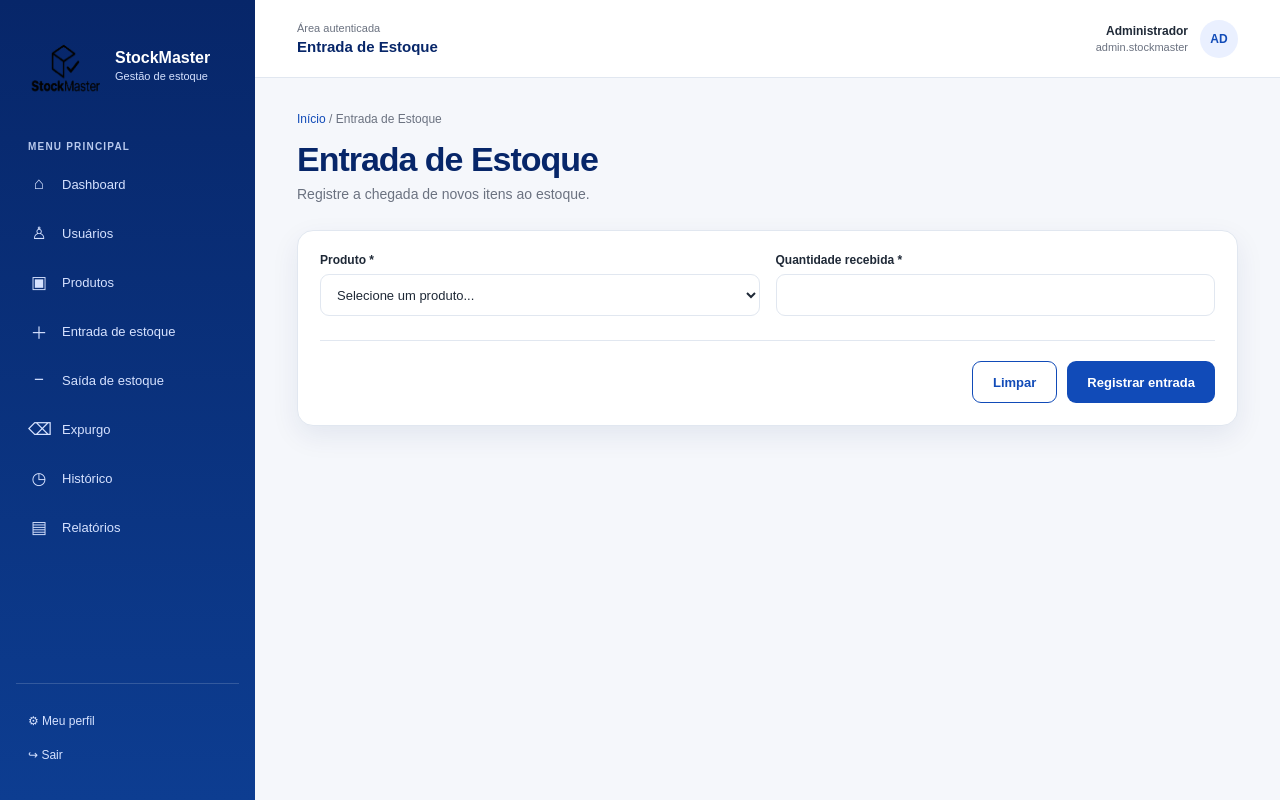
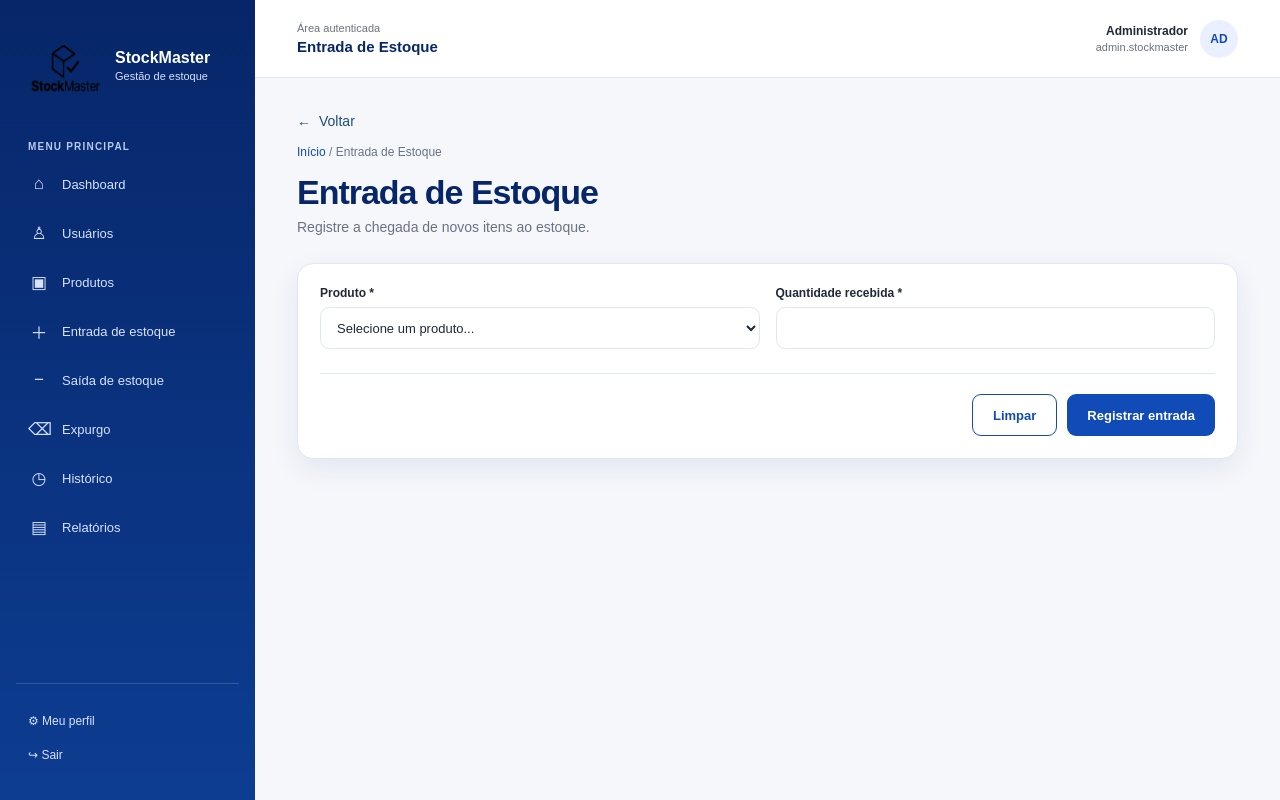
Before and after one commit to emiliasantoss2007-hub/Stock-Master, a website: page views/html/entrada_estoque.html in a window 1280 px wide. Drawn offline with Linux system fonts and the light colour scheme.

Commit message:
Implementa interface de entrada de estoque RF-12

```diff
--- a/views/css/entrada_estoque.css
+++ b/views/css/entrada_estoque.css
@@ -91,3 +91,28 @@
     .nome-da-secao { flex-direction: column; align-items: stretch; }
     .acoes-pagina { flex-direction: column; }
 }
+
+
+/* Link de retorno da tela de entrada de estoque */
+.product-back-link {
+    display: inline-flex;
+    align-items: center;
+    gap: 8px;
+    margin-bottom: 16px;
+    color: #1F4E79;
+    font-size: 14px;
+    font-weight: 500;
+    text-decoration: none;
+    transition: color 0.2s ease;
+}
+
+.product-back-link:hover {
+    color: #163A5A;
+    text-decoration: underline;
+}
+
+.product-back-link:focus-visible {
+    outline: 2px solid #1F4E79;
+    outline-offset: 4px;
+    border-radius: 2px;
+}
--- a/views/html/entrada_estoque.html
+++ b/views/html/entrada_estoque.html
@@ -68,6 +68,16 @@
 
             <section class="content">
 
+
+<!-- LINK: voltar para a página anterior -->
+<div class="product-back-container">
+    <a href="dashboard_adm.html" id="voltarLink" class="product-back-link">
+        <span aria-hidden="true">←</span>
+        Voltar
+    </a>
+</div>
+
+
                 <div class="breadcrumb">
                     <a href="dashboard_adm.html" id="breadcrumbLink">Início</a> /
                     <span>Entrada de Estoque</span>
--- a/views/js/entrada_estoque.js
+++ b/views/js/entrada_estoque.js
@@ -6,6 +6,14 @@ document.addEventListener("DOMContentLoaded", () => {
 
     const params = new URLSearchParams(window.location.search);
     const origem = params.get("origem");
+
+    const voltarLink = document.querySelector("#voltarLink");
+
+    if (origem === "tecnico") {
+    voltarLink.href = "dashboard_tec.html";
+    } else {
+    voltarLink.href = "dashboard_adm.html";
+}
 
 
     // ========================================
```
